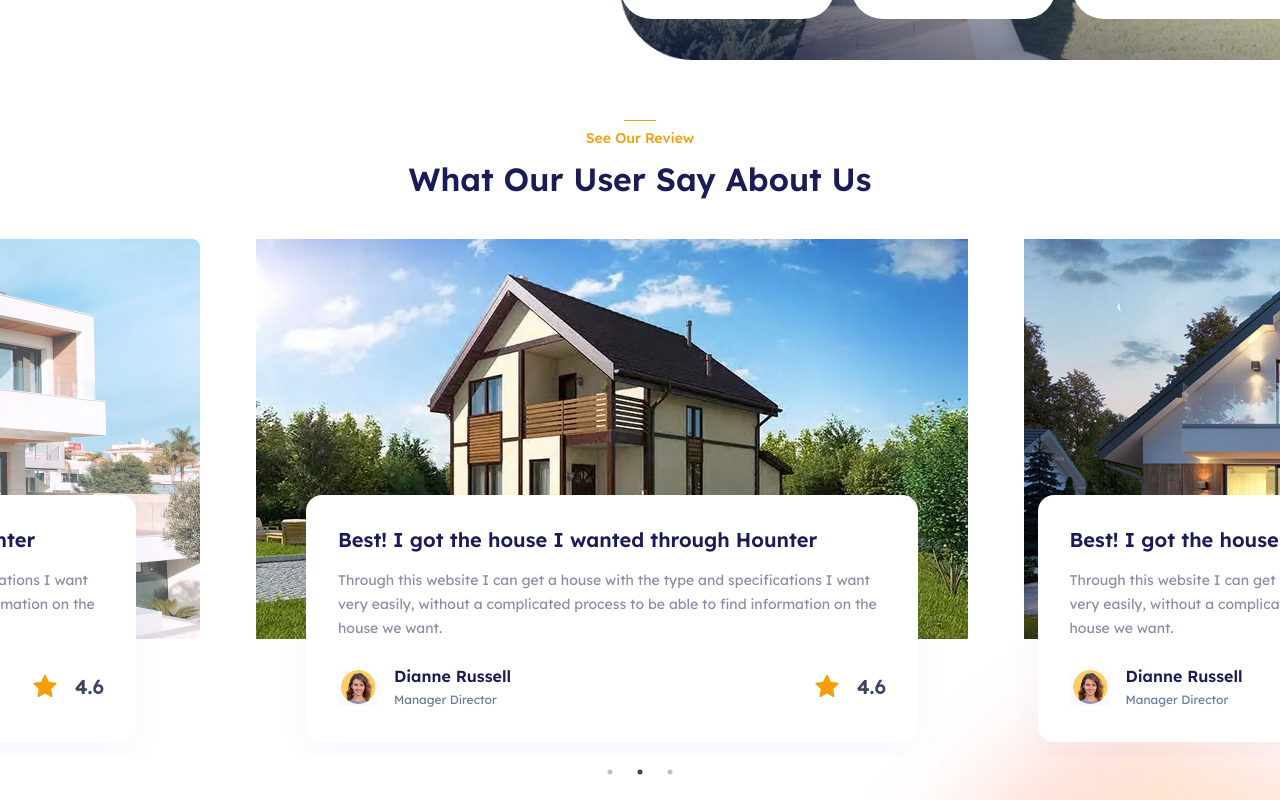
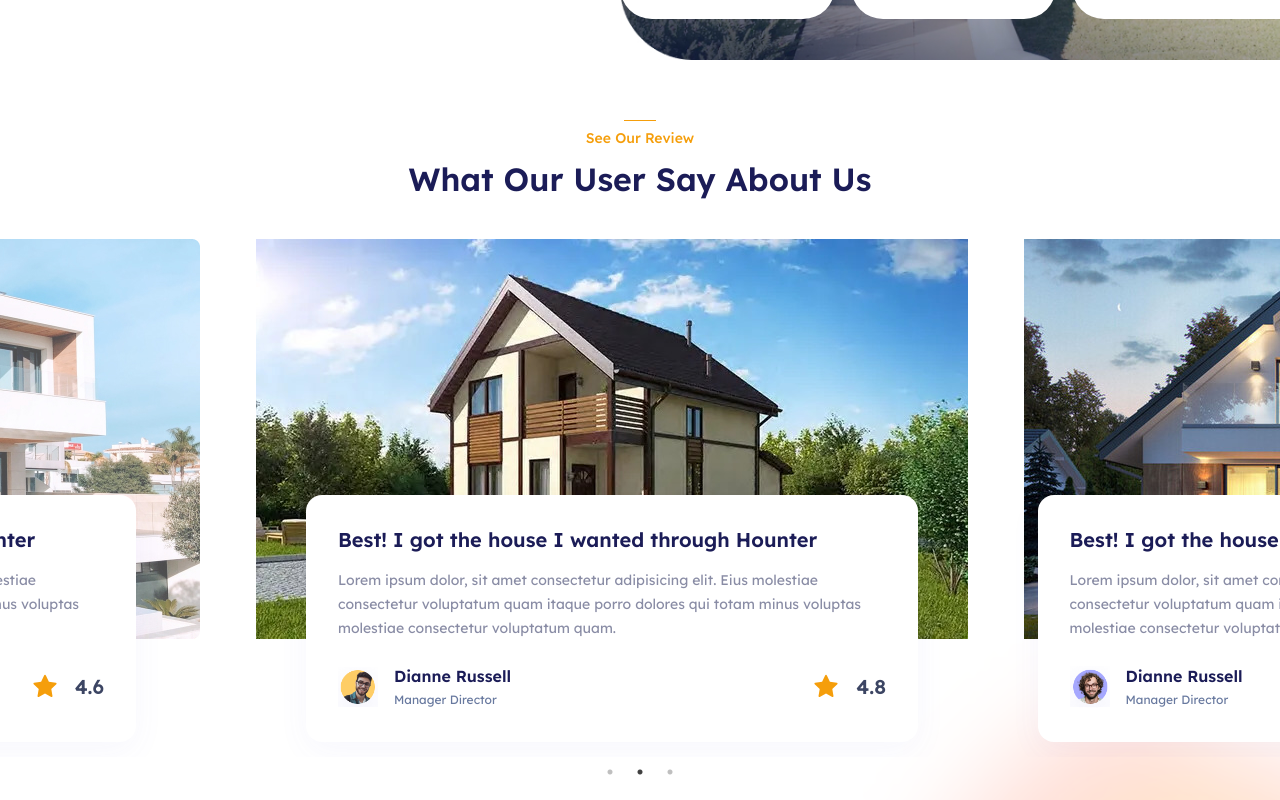
Before and after one commit to Broshnitskiy/hounter, a React (Create React App) app: page / in a window 1280 px wide. Shown: the part 600-1400 px from the top of the page. Built offline with nearby package versions, Linux system fonts and the light colour scheme.

Commit message:
finished Our Review section

```diff
--- a/src/components/heroSection/HeroSection.styled.jsx
+++ b/src/components/heroSection/HeroSection.styled.jsx
@@ -19,7 +19,7 @@ export const TitleBlock = styled.div`
     line-height: 40px;
     margin-bottom: 24px;
     color: #1b1c57;
-    padding-top: 222px;
+    padding-top: 62px;
     span {
       color: #fff;
       text-shadow: -1px -1px 0 #000, 1px -1px 0 #000, -1px 1px 0 #000,
@@ -51,13 +51,13 @@ export const TitleBlock = styled.div`
       font-size: 16px;
       line-height: 28px;
     }
-    h1 {
-      padding-top: 96px;
-    }
   }
 
   @media screen and (min-width: 992px) {
     margin-left: 0;
+    h1 {
+      padding-top: 96px;
+    }
   }
 
   @media screen and (min-width: 1200px) {
@@ -113,7 +113,6 @@ export const ImageBlock = styled.div`
 export const StickerContainer = styled.div`
   background-color: white;
   display: block;
-  /* height: 96px; */
   padding: 6px;
   overflow: hidden;
 
--- a/src/components/ourReviewSection/OurReviewSection.jsx
+++ b/src/components/ourReviewSection/OurReviewSection.jsx
@@ -7,11 +7,14 @@ import {
   StickerInfoWrapper,
   SectionContentWrapper,
 } from './OurReviewSection.styled';
+import { Container } from 'components/container/Container';
 import { AccentTitle } from 'components/accentTitle/AccentTitle';
 import { SectionTitle } from 'components/sectionTitle/SectionTitle';
 import { capitalizeWords } from '../../helpers/capitalizeWords';
 import { StickerInfo } from 'components/stickerInfo/Sticker.info';
 import DianneImg from '../../images/stickers/dianne.png';
+import CameronImg from '../../images/stickers/cameron.png';
+import HenryImg from '../../images/stickers/henry.png';
 import House1 from '../../images/our-review-img/house-1.jpg';
 import House2 from '../../images/our-review-img/house-2.jpg';
 import House3 from '../../images/our-review-img/house-3.jpg';
@@ -37,6 +40,7 @@ export const OurReviewSection = () => {
 
   return (
     <Section>
+      <Container>
         <AccentTitle direction="column">
           {capitalizeWords('see our review')}
         </AccentTitle>
@@ -45,6 +49,7 @@ export const OurReviewSection = () => {
             {capitalizeWords('What our user say about us')}
           </SectionTitle>
         </SectionTitleWrapper>
+      </Container>
 
       <Slider {...settings}>
         <div>
@@ -53,9 +58,9 @@ export const OurReviewSection = () => {
             <CardContainer>
               <h3>Best! I got the house I wanted through Hounter</h3>
               <p>
-                Through this website I can get a house with the type and
-                specifications I want very easily, without a complicated process
-                to be able to find information on the house we want.
+                Lorem ipsum dolor, sit amet consectetur adipisicing elit. Eius
+                molestiae consectetur voluptatum quam itaque porro dolores qui
+                totam minus voluptas molestiae consectetur voluptatum quam.
               </p>
               <StickerInfoWrapper>
                 <StickerInfo
@@ -78,20 +83,20 @@ export const OurReviewSection = () => {
             <CardContainer>
               <h3>Best! I got the house I wanted through Hounter</h3>
               <p>
-                Through this website I can get a house with the type and
-                specifications I want very easily, without a complicated process
-                to be able to find information on the house we want.
+                Lorem ipsum dolor, sit amet consectetur adipisicing elit. Eius
+                molestiae consectetur voluptatum quam itaque porro dolores qui
+                totam minus voluptas molestiae consectetur voluptatum quam.
               </p>
               <StickerInfoWrapper>
                 <StickerInfo
-                  img={DianneImg}
+                  img={CameronImg}
                   imgWidth="40px"
                   title="Dianne Russell"
                   text="Manager Director"
                 />
                 <Rating>
                   <AiFillStar size={28} />
-                  <p>4.6</p>
+                  <p>4.8</p>
                 </Rating>
               </StickerInfoWrapper>
             </CardContainer>
@@ -103,20 +108,20 @@ export const OurReviewSection = () => {
             <CardContainer>
               <h3>Best! I got the house I wanted through Hounter</h3>
               <p>
-                Through this website I can get a house with the type and
-                specifications I want very easily, without a complicated process
-                to be able to find information on the house we want.
+                Lorem ipsum dolor, sit amet consectetur adipisicing elit. Eius
+                molestiae consectetur voluptatum quam itaque porro dolores qui
+                totam minus voluptas molestiae consectetur voluptatum quam.
               </p>
               <StickerInfoWrapper>
                 <StickerInfo
-                  img={DianneImg}
+                  img={HenryImg}
                   imgWidth="40px"
                   title="Dianne Russell"
                   text="Manager Director"
                 />
                 <Rating>
                   <AiFillStar size={28} />
-                  <p>4.6</p>
+                  <p>4.4</p>
                 </Rating>
               </StickerInfoWrapper>
             </CardContainer>
--- a/src/components/ourReviewSection/OurReviewSection.styled.jsx
+++ b/src/components/ourReviewSection/OurReviewSection.styled.jsx
@@ -1,20 +1,35 @@
 import styled from 'styled-components';
 
 export const Section = styled.section`
-  padding-bottom: 40px;
+  padding-bottom: 80px;
 
   @media screen and (min-width: 768px) {
-    padding-bottom: 200px;
+    padding-bottom: 120px;
   }
 `;
 
 export const SectionContentWrapper = styled.div`
+  margin-right: 10px;
+
   position: relative;
   display: inline-block;
-  margin-right: 56px;
-  padding-bottom: 160px;
+
+  > img {
+    height: 100px;
+  }
+
+  @media screen and (min-width: 768px) {
+    padding-bottom: 230px;
+    margin-right: 56px;
+    > img {
+      height: 290px;
+    }
+  }
 
   @media screen and (min-width: 992px) {
+    > img {
+      height: 100%;
+    }
     padding-bottom: 115px;
   }
 `;
@@ -25,14 +40,14 @@ export const SectionTitleWrapper = styled.div`
 `;
 
 export const CardContainer = styled.div`
-  padding: 32px;
+  padding: 8px;
   background: #ffffff;
   box-shadow: 0px 9px 32px rgba(89, 92, 219, 0.05);
   border-radius: 16px;
   width: 200px;
   > h3 {
     font-weight: 600;
-    font-size: 18px;
+    font-size: 16px;
     line-height: 20px;
     margin-bottom: 16px;
     color: #1b1c57;
@@ -53,7 +68,7 @@ export const CardContainer = styled.div`
     top: 256px;
     left: 50%;
     transform: translateX(-50%);
-    width: 500px;
+    width: 460px;
 
     > h3 {
       font-size: 20px;
@@ -68,12 +83,15 @@ export const CardContainer = styled.div`
 
   @media screen and (min-width: 992px) {
     width: 612px;
+    padding: 32px;
   }
 `;
 
 export const StickerInfoWrapper = styled.div`
-  display: flex;
-  justify-content: space-between;
+  @media screen and (min-width: 768px) {
+    display: flex;
+    justify-content: space-between;
+  }
 `;
 
 export const Rating = styled.div`
```
Lines whose indentation alone changed are shown as unchanged.
